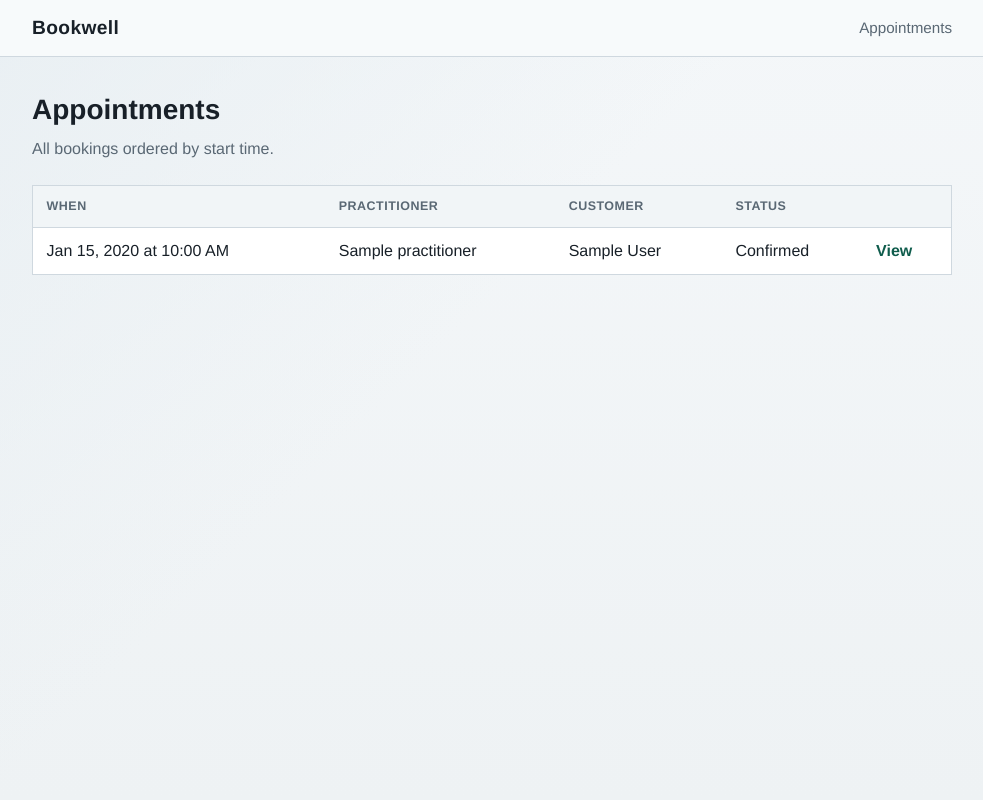
After one commit to SparkLoop/Bookwell, a Rails app: page /appointments in a window 1280 px wide. The commit adds this page. Shown: the whole page, without its empty margins (148-1131 px from the left). Run offline with Rails 7, Linux system fonts and the light colour scheme; tables that the repository leaves empty hold one stand-in row (values such as "Sample post").

Commit message:
Add appointments admin screens and routes.
Index lists without eager loading; show surfaces refund amount;
edit/update changes status only.

Co-authored-by: Manuel Frigerio <manuel@friger.io>

```diff
--- /dev/null
+++ b/app/assets/stylesheets/bookwell.css
@@ -0,0 +1,195 @@
+:root {
+  --bg: #eef2f4;
+  --ink: #182028;
+  --muted: #5a6874;
+  --line: #cfd8df;
+  --surface: #ffffff;
+  --accent: #0f5c4c;
+  --accent-ink: #f3fffb;
+  --flash: #e4f3ee;
+  --header: #f7fafb;
+}
+
+* {
+  box-sizing: border-box;
+}
+
+body {
+  margin: 0;
+  font-family: "Source Sans 3", "Helvetica Neue", sans-serif;
+  color: var(--ink);
+  background:
+    linear-gradient(135deg, #e7eef2 0%, transparent 45%),
+    linear-gradient(180deg, #f4f7f9 0%, var(--bg) 100%);
+  min-height: 100vh;
+  line-height: 1.5;
+}
+
+.wrap {
+  max-width: 960px;
+  margin: 0 auto;
+  padding: 0 1.25rem;
+}
+
+.site-header {
+  border-bottom: 1px solid var(--line);
+  background: var(--header);
+}
+
+.site-header .wrap {
+  display: flex;
+  align-items: center;
+  justify-content: space-between;
+  min-height: 3.5rem;
+}
+
+.brand {
+  font-size: 1.2rem;
+  font-weight: 700;
+  color: var(--ink);
+  text-decoration: none;
+  letter-spacing: 0.02em;
+}
+
+.site-header nav a {
+  color: var(--muted);
+  text-decoration: none;
+  font-size: 0.95rem;
+}
+
+.site-header nav a:hover {
+  color: var(--accent);
+}
+
+main.wrap {
+  padding-top: 2rem;
+  padding-bottom: 3rem;
+}
+
+h1 {
+  margin: 0 0 0.35rem;
+  font-size: 1.75rem;
+  font-weight: 700;
+}
+
+.lede,
+.crumb {
+  color: var(--muted);
+  margin: 0 0 1.5rem;
+}
+
+.crumb a,
+.actions a {
+  color: var(--accent);
+}
+
+.flash {
+  background: var(--flash);
+  border: 1px solid #b9d9cc;
+  padding: 0.75rem 1rem;
+  margin-bottom: 1.25rem;
+}
+
+.data-table {
+  width: 100%;
+  border-collapse: collapse;
+  background: var(--surface);
+  border: 1px solid var(--line);
+}
+
+.data-table th,
+.data-table td {
+  text-align: left;
+  padding: 0.7rem 0.85rem;
+  border-bottom: 1px solid var(--line);
+  vertical-align: top;
+}
+
+.data-table th {
+  font-size: 0.78rem;
+  text-transform: uppercase;
+  letter-spacing: 0.04em;
+  color: var(--muted);
+  background: #f1f5f7;
+}
+
+.data-table tr:last-child td {
+  border-bottom: none;
+}
+
+.data-table a {
+  color: var(--accent);
+  text-decoration: none;
+  font-weight: 600;
+}
+
+.detail {
+  display: grid;
+  grid-template-columns: 10rem 1fr;
+  gap: 0.65rem 1rem;
+  margin: 0 0 1.75rem;
+  max-width: 36rem;
+}
+
+.detail dt {
+  color: var(--muted);
+  font-size: 0.9rem;
+}
+
+.detail dd {
+  margin: 0;
+}
+
+.button,
+input[type="submit"].button {
+  display: inline-block;
+  background: var(--accent);
+  color: var(--accent-ink);
+  border: none;
+  padding: 0.55rem 1rem;
+  text-decoration: none;
+  font: inherit;
+  font-weight: 600;
+  cursor: pointer;
+}
+
+.status-form .field {
+  margin-bottom: 1.25rem;
+}
+
+.status-form label {
+  display: block;
+  margin-bottom: 0.35rem;
+  color: var(--muted);
+  font-size: 0.9rem;
+}
+
+.status-form select {
+  font: inherit;
+  padding: 0.45rem 0.6rem;
+  border: 1px solid var(--line);
+  background: var(--surface);
+  min-width: 14rem;
+}
+
+.actions {
+  display: flex;
+  gap: 1rem;
+  align-items: center;
+}
+
+@media (max-width: 700px) {
+  .data-table {
+    display: block;
+    overflow-x: auto;
+  }
+
+  .detail {
+    grid-template-columns: 1fr;
+    gap: 0.2rem;
+  }
+
+  .detail dt {
+    margin-top: 0.75rem;
+  }
+}
--- /dev/null
+++ b/app/controllers/appointments_controller.rb
@@ -0,0 +1,31 @@
+class AppointmentsController < ApplicationController
+  before_action :set_appointment, only: %i[show edit update]
+
+  def index
+    @appointments = Appointment.order(:starts_at)
+  end
+
+  def show
+  end
+
+  def edit
+  end
+
+  def update
+    if @appointment.update(appointment_params)
+      redirect_to @appointment, notice: "Status updated."
+    else
+      render :edit, status: :unprocessable_entity
+    end
+  end
+
+  private
+
+  def set_appointment
+    @appointment = Appointment.find(params[:id])
+  end
+
+  def appointment_params
+    params.require(:appointment).permit(:status)
+  end
+end
--- /dev/null
+++ b/app/views/appointments/index.html.erb
@@ -0,0 +1,27 @@
+<% content_for :title, "Appointments — Bookwell" %>
+
+<h1>Appointments</h1>
+<p class="lede">All bookings ordered by start time.</p>
+
+<table class="data-table">
+  <thead>
+    <tr>
+      <th>When</th>
+      <th>Practitioner</th>
+      <th>Customer</th>
+      <th>Status</th>
+      <th></th>
+    </tr>
+  </thead>
+  <tbody>
+    <% @appointments.each do |appointment| %>
+      <tr>
+        <td><%= appointment.display_time %></td>
+        <td><%= appointment.practitioner.name %></td>
+        <td><%= appointment.customer.name %></td>
+        <td><%= appointment.status.titleize %></td>
+        <td><%= link_to "View", appointment %></td>
+      </tr>
+    <% end %>
+  </tbody>
+</table>
--- a/app/views/layouts/application.html.erb
+++ b/app/views/layouts/application.html.erb
@@ -1,7 +1,7 @@
 <!DOCTYPE html>
 <html>
   <head>
-    <title><%= content_for(:title) || "Workspace" %></title>
+    <title><%= content_for?(:title) ? yield(:title) : "Bookwell" %></title>
     <meta name="viewport" content="width=device-width,initial-scale=1">
     <meta name="apple-mobile-web-app-capable" content="yes">
     <%= csrf_meta_tags %>
@@ -17,6 +17,20 @@
   </head>
 
   <body>
-    <%= yield %>
+    <header class="site-header">
+      <div class="wrap">
+        <a href="<%= root_path %>" class="brand">Bookwell</a>
+        <nav>
+          <%= link_to "Appointments", appointments_path %>
+        </nav>
+      </div>
+    </header>
+
+    <main class="wrap">
+      <% if notice.present? %>
+        <p class="flash"><%= notice %></p>
+      <% end %>
+      <%= yield %>
+    </main>
   </body>
 </html>
--- a/config/routes.rb
+++ b/config/routes.rb
@@ -1,14 +1,9 @@
 Rails.application.routes.draw do
-  # Define your application routes per the DSL in https://guides.rubyonrails.org/routing.html
-
-  # Reveal health status on /up that returns 200 if the app boots with no exceptions, otherwise 500.
-  # Can be used by load balancers and uptime monitors to verify that the app is live.
   get "up" => "rails/health#show", as: :rails_health_check
 
-  # Render dynamic PWA files from app/views/pwa/*
   get "service-worker" => "rails/pwa#service_worker", as: :pwa_service_worker
   get "manifest" => "rails/pwa#manifest", as: :pwa_manifest
 
-  # Defines the root path route ("/")
-  # root "posts#index"
+  resources :appointments, only: %i[index show edit update]
+  root "appointments#index"
 end
```
Also changed, not shown: app/views/appointments/edit.html.erb (added, +21 -0 lines), app/views/appointments/show.html.erb (added, +43 -0 lines).
